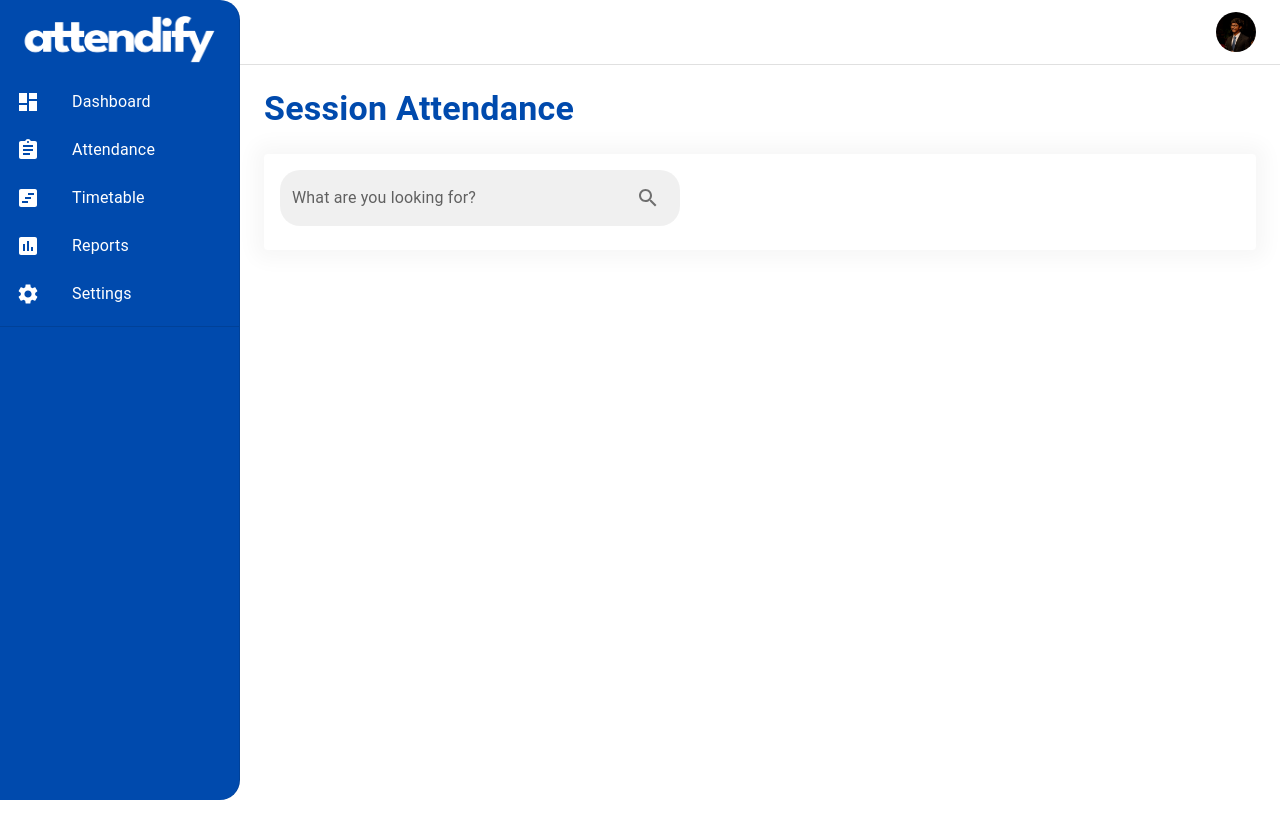
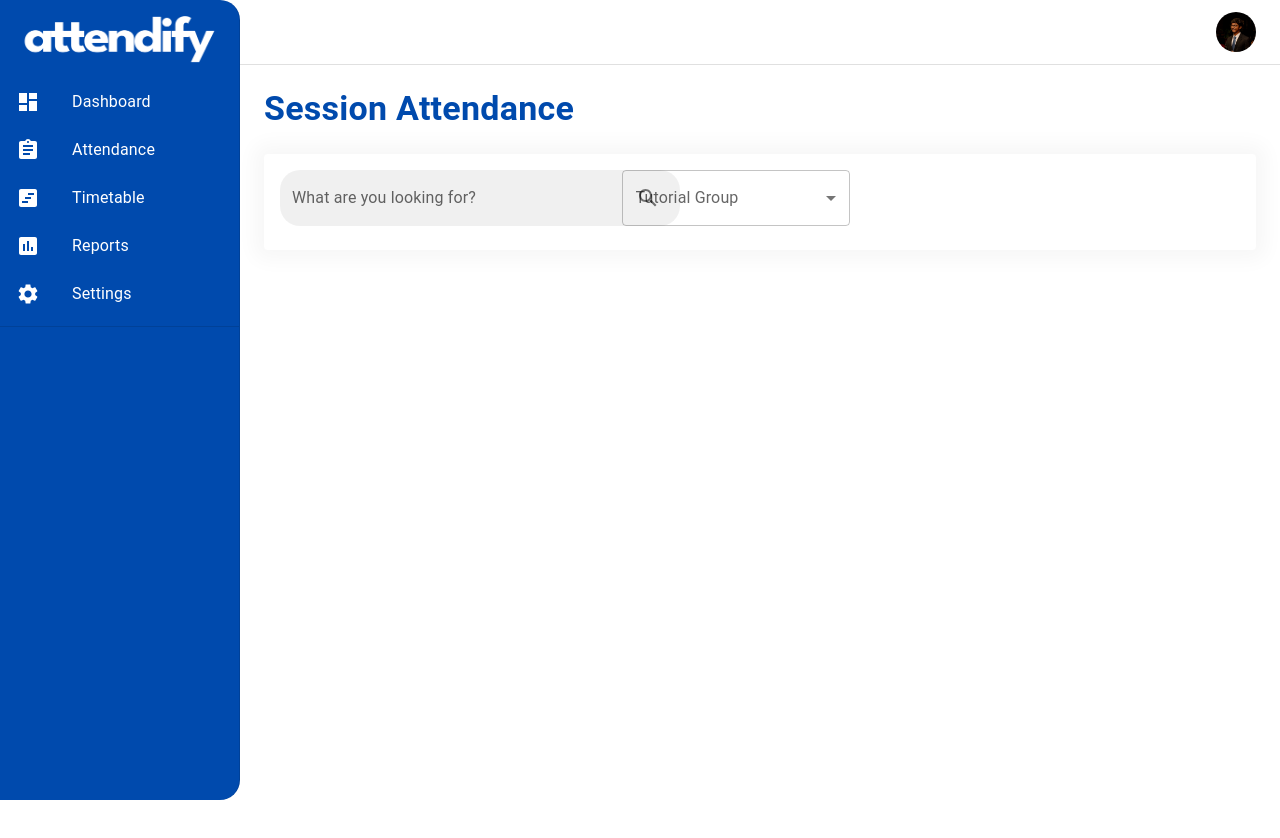
Before and after one commit to Sathurshanan-Manoharan/attendify-frontend, a React (Vite) app: page /attendance in a window 1280 px wide. Shown: the top 838 px of the page. Built offline with nearby package versions, Linux system fonts and the light colour scheme.

Commit message:
Added tutorial group selector (Non functional)

```diff
--- a/src/pages/SessionAttendance.jsx
+++ b/src/pages/SessionAttendance.jsx
@@ -19,7 +19,7 @@ function SessionAttendance() {
       <Card variant="elevation" sx={{boxShadow: '0px 0px 20px 10px rgba(0, 0, 0, 0.035)', }}>
         <CardContent sx={{paddingBottom:'2px'}}>
           <Grid container spacing={2} alignItems="center" >
-            <Grid item xs={4} >
+            <Grid item xs={4.2} >
               <FormControl>
                 <TextField label="What are you looking for?"
                   variant="filled"
@@ -28,6 +28,16 @@ function SessionAttendance() {
                   sx={{'& .MuiFilledInput-root': {
                     borderRadius: '20px',},
                       width:'400px'}}></TextField>
+              </FormControl>
+            </Grid>
+            <Grid item xs={3}>
+              <FormControl fullWidth>
+              <TextField select label="Tutorial Group" fullwidth variant="outlined">
+                  <MenuItem value="">None</MenuItem>
+                  <MenuItem value="group1">Group 1</MenuItem>
+                  <MenuItem value="group2">Group 2</MenuItem>
+                  <MenuItem value="group3">Group 3</MenuItem>
+              </TextField>
               </FormControl>
             </Grid>
           </Grid>
```
